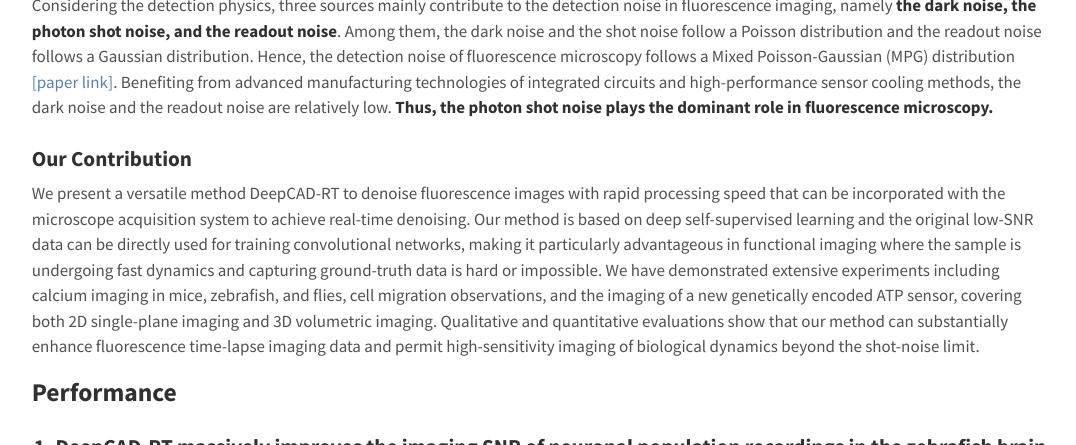
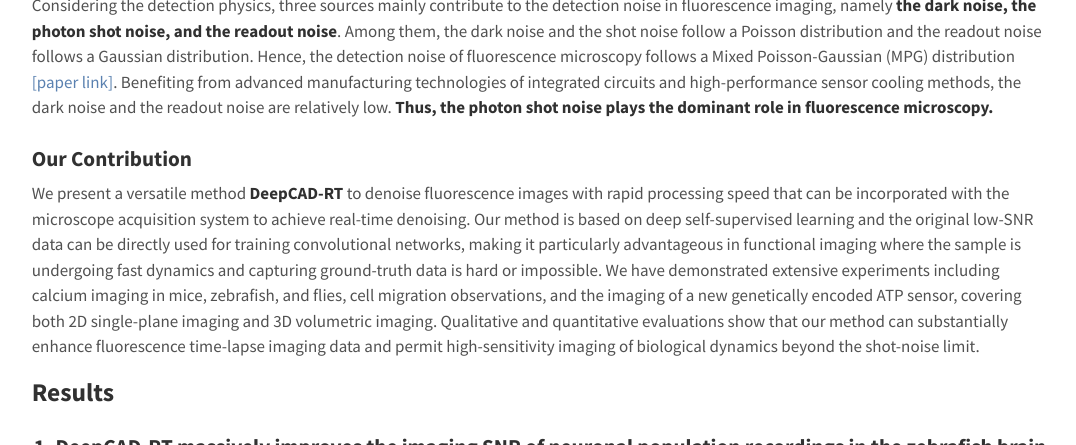
Before and after one commit to cabooster/DeepCAD-RT, a Jekyll site: the page built from About.md, in a window 1280 px wide and 900 px high, scrolled down 1667 px, cut to the strip 78-523 px from the top of the window. Shown: the whole strip, without its empty margins (100-1176 px from the left). Built offline with Jekyll 4.4.1, drawn with Linux system fonts in a browser that asks for light colours.

Commit message:
Update About.md

```diff
--- a/About.md
+++ b/About.md
@@ -8,7 +8,7 @@
 ## Content
 
 - [Introduction](#introduction)
-- [Performance](#performance)
+- [Results](#results)
 - [Citation](#citation)
 
 ## Introduction
@@ -37,11 +37,11 @@
 
 ### Our Contribution
 
-We present a versatile method DeepCAD-RT to denoise fluorescence images with rapid processing speed that can be incorporated with the microscope acquisition system to achieve real-time denoising. Our method is based on deep self-supervised learning and the original low-SNR data can be directly used for training convolutional networks, making it particularly advantageous in functional imaging where the sample is undergoing fast dynamics and capturing ground-truth data is hard or impossible. We have demonstrated extensive experiments including calcium imaging in mice, zebrafish, and flies, cell migration observations, and the imaging of a new genetically encoded ATP sensor, covering both 2D single-plane imaging and 3D volumetric imaging. Qualitative and quantitative evaluations show that our method can substantially enhance fluorescence time-lapse imaging data and permit high-sensitivity imaging of biological dynamics beyond the shot-noise limit.
+We present a versatile method **DeepCAD-RT** to denoise fluorescence images with rapid processing speed that can be incorporated with the microscope acquisition system to achieve real-time denoising. Our method is based on deep self-supervised learning and the original low-SNR data can be directly used for training convolutional networks, making it particularly advantageous in functional imaging where the sample is undergoing fast dynamics and capturing ground-truth data is hard or impossible. We have demonstrated extensive experiments including calcium imaging in mice, zebrafish, and flies, cell migration observations, and the imaging of a new genetically encoded ATP sensor, covering both 2D single-plane imaging and 3D volumetric imaging. Qualitative and quantitative evaluations show that our method can substantially enhance fluorescence time-lapse imaging data and permit high-sensitivity imaging of biological dynamics beyond the shot-noise limit.
 
 
 
-## Performance
+## Results
 
 <center><h3>1. DeepCAD-RT massively improves the imaging SNR of neuronal population recordings in the zebrafish brain</h3></center>
 
```
